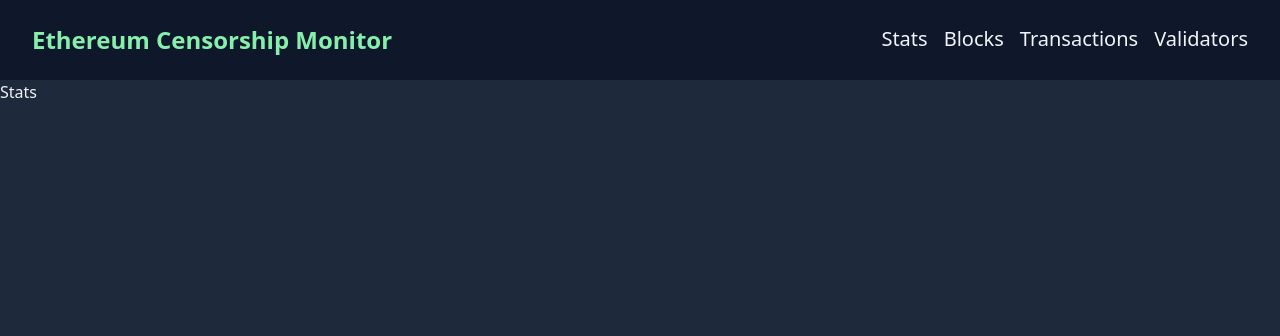
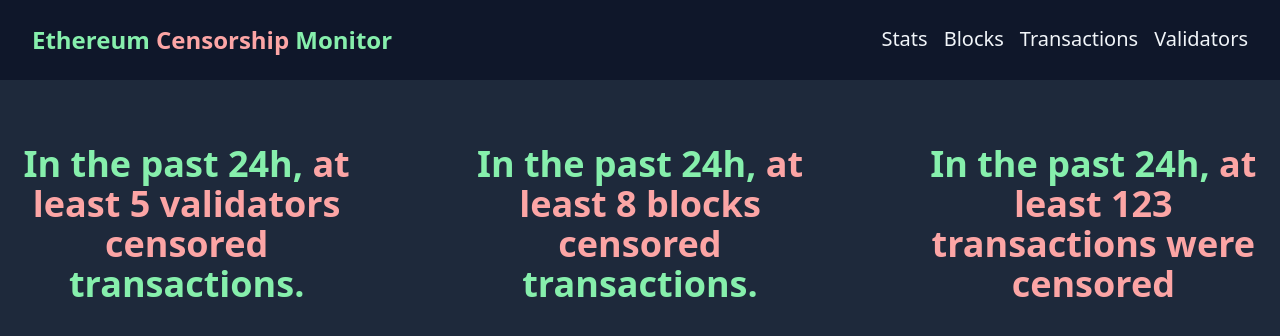
Before and after one commit to ethereum-censorship-monitor/ethereum-censorship-monitor, a Vue app in the folder frontend/: page /#/ in a window 1280 px wide. Shown: the top 336 px of the page. Built offline with nearby package versions, Linux system fonts and the light colour scheme.

Commit message:
Finish frontend mockup

```diff
--- a/frontend/src/App.vue
+++ b/frontend/src/App.vue
@@ -1,7 +1,9 @@
 <template>
   <div class="min-h-screen bg-slate-800 text-slate-100 font-sans">
     <NavBar />
-    <router-view></router-view>
+    <div class="container mx-auto">
+      <router-view></router-view>
+    </div>
   </div>
 </template>
 
--- a/frontend/src/components/NavBar.vue
+++ b/frontend/src/components/NavBar.vue
@@ -4,7 +4,7 @@
       <div class="h-full mx-8 flex flex-row justify-between">
         <div class="flex flex-col justify-center">
           <p class="text-2xl text-green-300 font-bold">
-            Ethereum Censorship Monitor
+            Ethereum <span class="text-red-300">Censorship</span> Monitor
           </p>
         </div>
         <ul class="flex flex-row h-full justify-end gap-4 text-xl">
@@ -27,16 +27,5 @@
 <script>
 export default {
   name: "NavBar",
-  data() {
-    console.log(this.$route.name);
-    return {
-      routes: [
-        { title: "Stats", route: "stats" },
-        { title: "Blocks", route: "blocks" },
-        { title: "Transactions", route: "transactions" },
-        { title: "Validators", route: "validators" },
-      ],
-    };
-  },
 };
 </script>
--- /dev/null
+++ b/frontend/src/components/Table.vue
@@ -0,0 +1,25 @@
+<template>
+  <table class="mx-auto table-auto border-separate border-spacing-x-8">
+    <thead>
+      <tr>
+        <th v-for="title in header" :key="title" class="text-2xl text-left">
+          {{ title }}
+        </th>
+      </tr>
+    </thead>
+    <tbody>
+      <tr v-for="row in data" :key="row">
+        <td v-for="cell in row" :key="cell" class="h-12 text-xl font-mono">
+          {{ cell }}
+        </td>
+      </tr>
+    </tbody>
+  </table>
+</template>
+
+<script>
+export default {
+  name: "Table",
+  props: ["header", "data"],
+};
+</script>
--- a/frontend/src/routes/Blocks.vue
+++ b/frontend/src/routes/Blocks.vue
@@ -1,3 +1,40 @@
 <template>
-  <h2>Blocks</h2>
+  <h1 class="mt-12 mb-12 text-center text-4xl font-bold">
+    Recent <span class="text-green-300">blocks</span> that
+    <span class="text-red-300">censored</span> transactions
+  </h1>
+  <div class="mx-auto">
+    <Table :header="header" :data="data" />
+  </div>
 </template>
+
+<script>
+import Table from "../components/Table.vue";
+
+export default {
+  name: "Blocks",
+  components: { Table },
+  data() {
+    return {
+      header: ["Number", "Validator", "Hash"],
+      data: [
+        [
+          "15552401",
+          "329690",
+          "0x227a39912cfac898cf2a03671b5395150f62daf676ea7228807db2ebc7978b36",
+        ],
+        [
+          "15552401",
+          "329690",
+          "0x227a39912cfac898cf2a03671b5395150f62daf676ea7228807db2ebc7978b36",
+        ],
+        [
+          "15552401",
+          "329690",
+          "0x227a39912cfac898cf2a03671b5395150f62daf676ea7228807db2ebc7978b36",
+        ],
+      ],
+    };
+  },
+};
+</script>
--- a/frontend/src/routes/Stats.vue
+++ b/frontend/src/routes/Stats.vue
@@ -1,3 +1,18 @@
 <template>
-  <h2>Stats</h2>
+  <div class="grid grid-cols-3 gap-20 mt-12">
+    <div class="text-4xl font-bold p-4 text-center text-green-300">
+      In the past 24h,
+      <span class="text-red-300">at least 5 validators censored</span>
+      transactions.
+    </div>
+    <div class="text-4xl font-bold p-4 text-center text-green-300">
+      In the past 24h,
+      <span class="text-red-300">at least 8 blocks censored</span>
+      transactions.
+    </div>
+    <div class="text-4xl font-bold p-4 text-center text-green-300">
+      In the past 24h,
+      <span class="text-red-300">at least 123 transactions were censored</span>
+    </div>
+  </div>
 </template>
--- a/frontend/src/routes/Transactions.vue
+++ b/frontend/src/routes/Transactions.vue
@@ -1,3 +1,37 @@
 <template>
-  <h2>Transactions</h2>
+  <h1 class="mt-12 mb-12 text-center text-4xl font-bold">
+    Recently <span class="text-red-300">censored </span>
+    <span class="text-green-300">transactions</span>
+  </h1>
+  <div class="mx-auto">
+    <Table :header="header" :data="data" />
+  </div>
 </template>
+
+<script>
+import Table from "../components/Table.vue";
+
+export default {
+  name: "Transactions",
+  components: { Table },
+  data() {
+    return {
+      header: ["Timestamp", "Hash"],
+      data: [
+        [
+          1663402092,
+          "0xb1dc7b027e45efaab5d4f62004f3ba128480454a05230719043b038c6aac1daa",
+        ],
+        [
+          1663402093,
+          "0xb1dc7b027e45efaab5d4f62004f3ba128480454a05230719043b038c6aac1daa",
+        ],
+        [
+          1663402094,
+          "0xb1dc7b027e45efaab5d4f62004f3ba128480454a05230719043b038c6aac1daa",
+        ],
+      ],
+    };
+  },
+};
+</script>
--- a/frontend/src/routes/Validators.vue
+++ b/frontend/src/routes/Validators.vue
@@ -1,3 +1,28 @@
 <template>
-  <h2>Validators</h2>
+  <h1 class="mt-12 mb-12 text-center text-4xl font-bold">
+    Recent <span class="text-green-300">validators</span> who
+    <span class="text-red-300">censored</span> transactions
+  </h1>
+  <div class="mx-auto">
+    <Table :header="header" :data="data" />
+  </div>
 </template>
+
+<script>
+import Table from "../components/Table.vue";
+
+export default {
+  name: "Validators",
+  components: { Table },
+  data() {
+    return {
+      header: ["Index", "Censored transactions"],
+      data: [
+        [33681, 12],
+        [123, 3],
+        [39189, 1],
+      ],
+    };
+  },
+};
+</script>
```
